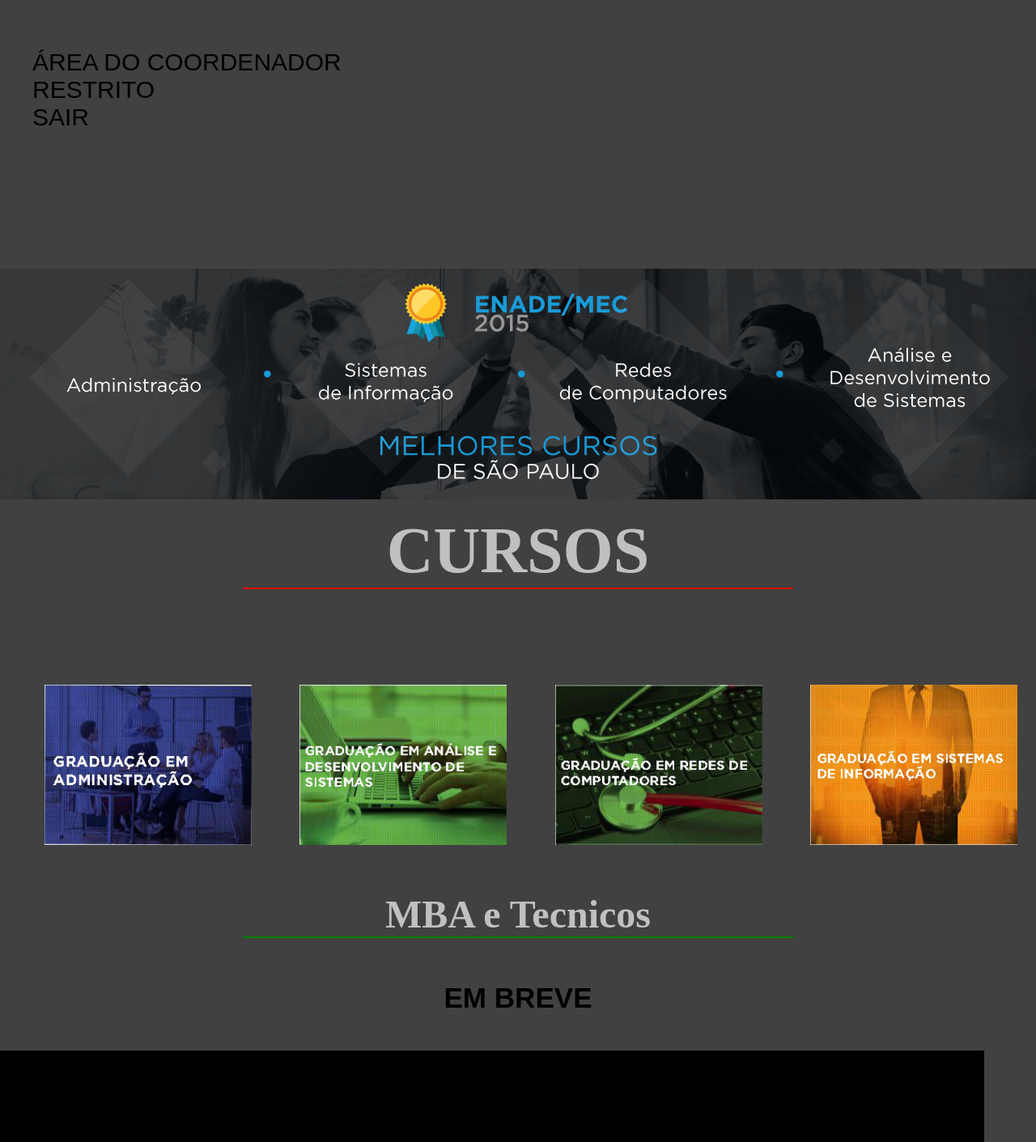
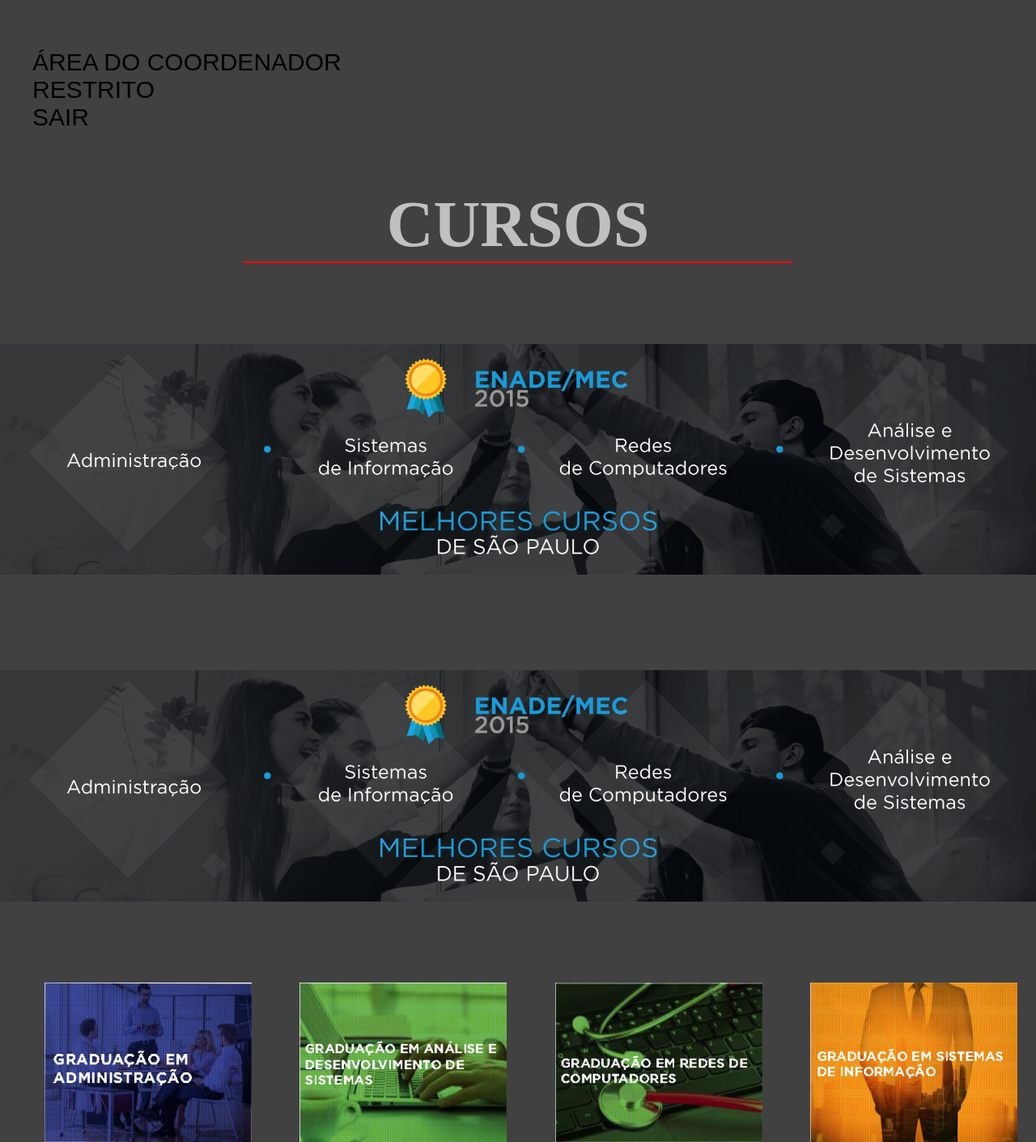
Before and after one commit to LimaHenrique/SiteFaculdadev3, a Django app: template app/templates/cursos.html in a window 1280 px wide. Shown: the part 579-1990 px from the top of the page at 81% size. Run offline with Django 3.2, Linux system fonts and the light colour scheme; the template is opened without the code that fills it, so the values that code supplies are empty; the visitor is signed in with stand-in values (Sample User, id 1); parts of the project's set-up code (start-up, migrations or seed data) failed here and were passed over.

Commit message:
Update cursos.html

```diff
--- a/app/templates/cursos.html
+++ b/app/templates/cursos.html
@@ -1,10 +1,11 @@
 {% extends "base.html" %}
 {% block conteudo %}
 {%load static%}
+<h1 id= "principal"><b>CURSOS</b></h1>
 <img src="{% static '..\static\banner.png' %}" style="width:100%">
 <br/>
 <br/>
-<h1 id= "principal"><b>CURSOS</b></h1>
+<img src="{% static '..\static\banner.png' %}" style="width:100%">
 <br/>
 
 <div>
```
